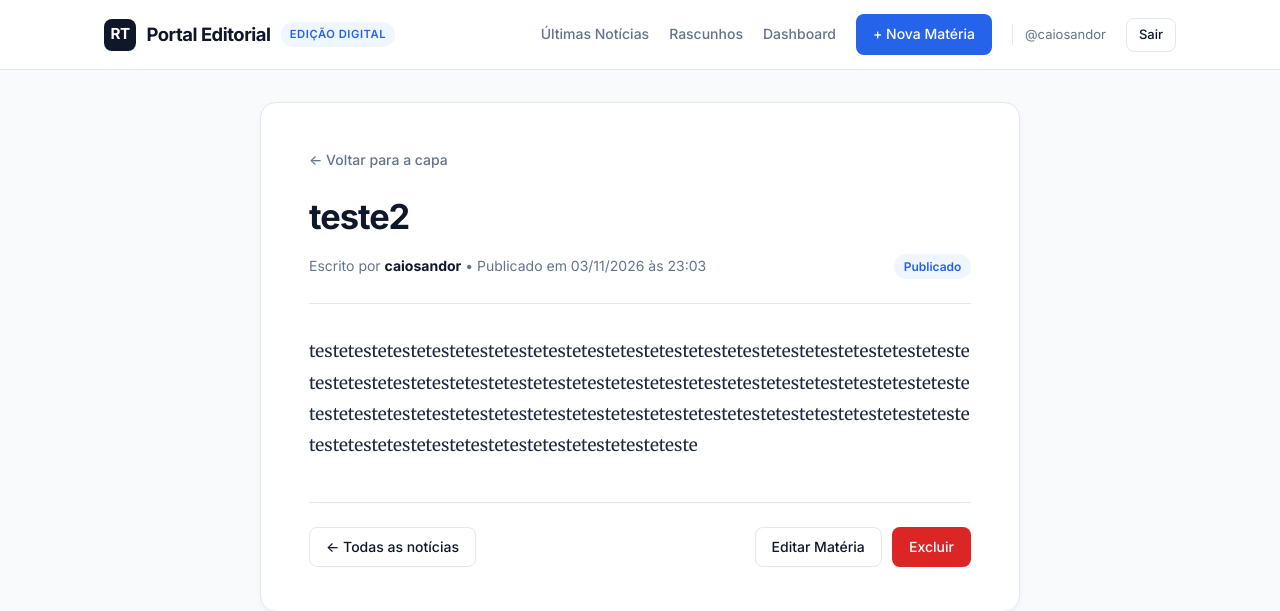
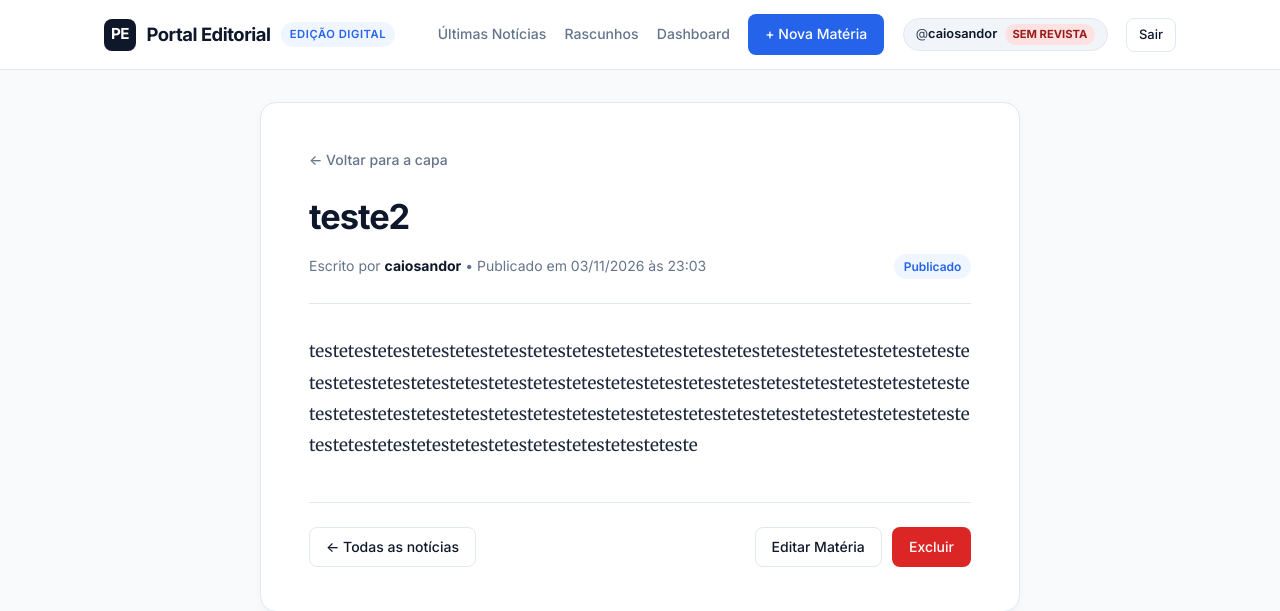
Before and after one commit to caiosandor/blog, a Django app: page /post/1/ in a window 1280 px wide. Shown: the top 611 px of the page. Run offline with Django 5.2, Linux system fonts and the light colour scheme; a user stored in the database is signed in; data comes from the database, SQL or seed files in the repository; both versions use the stored data as it was after the commit.

Commit message:
exibe revista vinculada e cargo no indicador de perfil da barra superior

```diff
--- a/portal/blog/templates/blog/base.html
+++ b/portal/blog/templates/blog/base.html
@@ -104,7 +104,7 @@
         .nav-menu {
             display: flex;
             align-items: center;
-            gap: 1.25rem;
+            gap: 1.15rem;
             flex-wrap: wrap;
         }
 
@@ -120,11 +120,32 @@
             color: var(--text-main);
         }
 
-        .nav-user {
-            font-size: 0.8125rem;
-            color: var(--text-muted);
-            padding-left: 0.75rem;
-            border-left: 1px solid var(--border);
+        /* Badge de Perfil + Revista */
+        .profile-pill {
+            display: inline-flex;
+            align-items: center;
+            gap: 0.5rem;
+            padding: 0.3rem 0.75rem;
+            background-color: #f1f5f9;
+            border: 1px solid var(--border);
+            border-radius: 9999px;
+            font-size: 0.8rem;
+            color: var(--text-secondary);
+        }
+
+        .profile-pill strong {
+            color: var(--text-main);
+            font-weight: 600;
+        }
+
+        .profile-role {
+            background-color: var(--accent-bg);
+            color: var(--primary);
+            font-size: 0.7rem;
+            font-weight: 700;
+            text-transform: uppercase;
+            padding: 0.1rem 0.45rem;
+            border-radius: 9999px;
         }
 
         /* Botões globais */
@@ -218,7 +239,13 @@
     <header class="navbar">
         <div class="navbar-inner">
             <a href="{% url 'lista' %}" class="brand">
-                <span class="brand-logo">RT</span>
+                <span class="brand-logo">
+                    {% if user.is_authenticated and user.perfilfuncionario %}
+                        {{ user.perfilfuncionario.pagina.nome|slice:":2"|upper }}
+                    {% else %}
+                        PE
+                    {% endif %}
+                </span>
                 <span class="brand-name">
                     {% if user.is_authenticated and user.perfilfuncionario %}
                         {{ user.perfilfuncionario.pagina.nome }}
@@ -235,7 +262,17 @@
                     <a href="{% url 'rascunhos' %}" class="nav-link">Rascunhos</a>
                     <a href="{% url 'dashboard' %}" class="nav-link">Dashboard</a>
                     <a href="{% url 'criar_post' %}" class="btn btn-primary">+ Nova Matéria</a>
-                    <span class="nav-user">@{{ user.username }}</span>
+
+                    <div class="profile-pill" title="Organização e cargo vinculados ao seu usuário">
+                        <span>@<strong>{{ user.username }}</strong></span>
+                        {% if user.perfilfuncionario %}
+                            <span>• {{ user.perfilfuncionario.pagina.nome }}</span>
+                            <span class="profile-role">{{ user.perfilfuncionario.get_cargo_display }}</span>
+                        {% else %}
+                            <span class="profile-role" style="background: #fee2e2; color: #991b1b;">Sem Revista</span>
+                        {% endif %}
+                    </div>
+
                     <a href="{% url 'logout' %}" class="btn btn-outline" style="padding: 0.35rem 0.75rem; font-size: 0.8125rem;">Sair</a>
                 {% else %}
                     <a href="{% url 'login' %}" class="btn btn-outline">Entrar</a>
@@ -259,7 +296,7 @@
     <footer class="footer">
         <p>
             {% if user.is_authenticated and user.perfilfuncionario %}
-                {{ user.perfilfuncionario.pagina.nome }} — Redação &amp; Publicação Digital
+                Conectado à redação de <strong>{{ user.perfilfuncionario.pagina.nome }}</strong> como <strong>@{{ user.username }}</strong> ({{ user.perfilfuncionario.get_cargo_display }})
             {% else %}
                 Portal Editorial Multi-Tenant
             {% endif %}
```
Also changed, not shown: portal/db.sqlite3.
